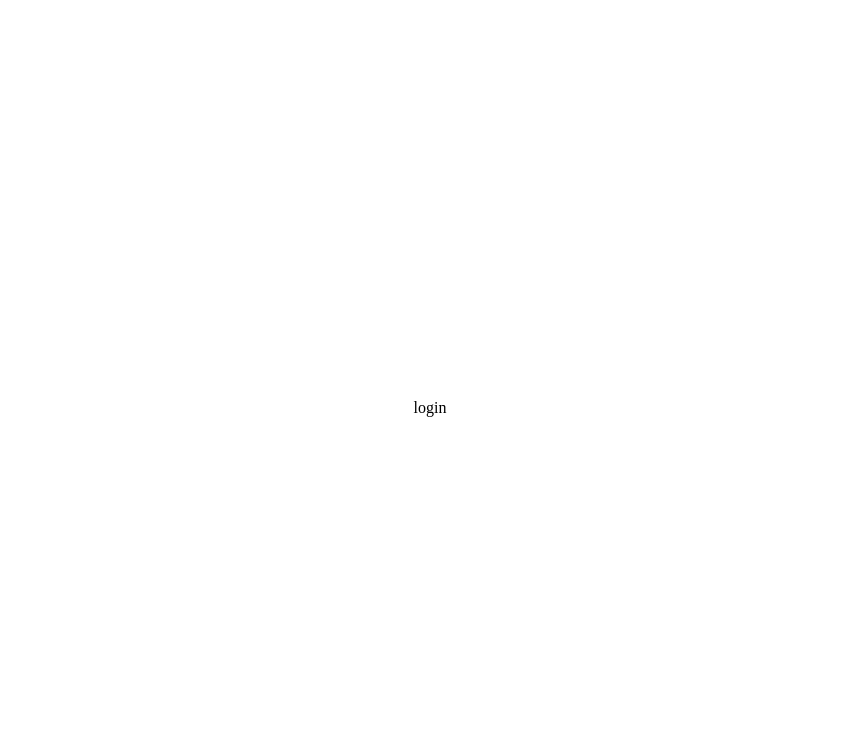
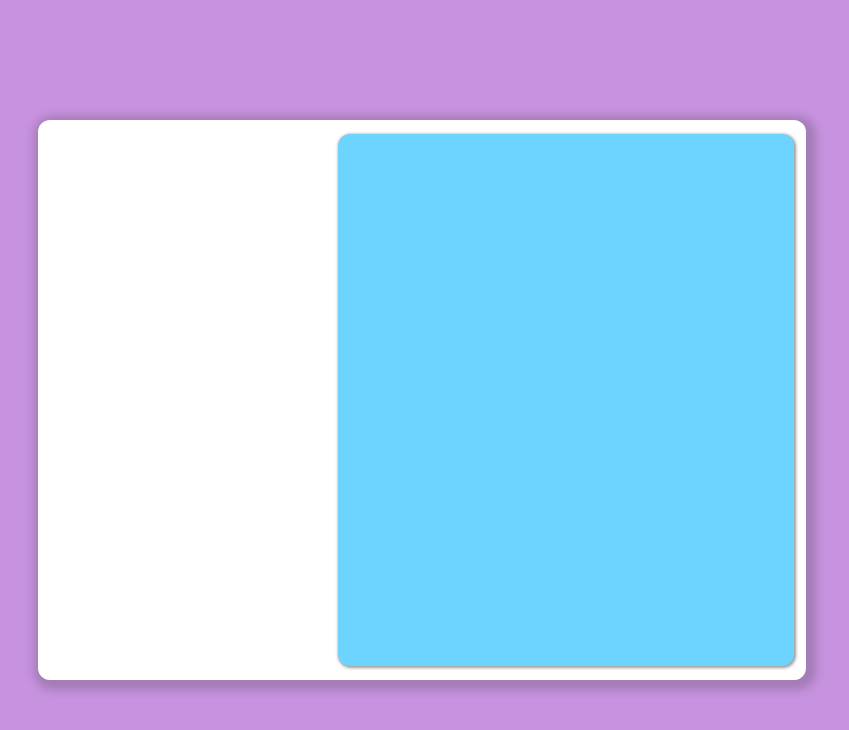
Before and after one commit to kevin-salamon/SpringBoot-React, a React (Create React App) app in the folder workouts/frontend/: page / in a window 1280 px wide. Shown: the top 730 px of the page, without its empty margins (218-1067 px from the left). Built offline with nearby package versions, Linux system fonts and the light colour scheme.

Commit message:
initial setup for auth

```diff
--- a/workouts/frontend/public/index.html
+++ b/workouts/frontend/public/index.html
@@ -10,7 +10,7 @@
     />
     <title>React App</title>
   </head>
-  <body>
+  <body style='margin: 0px'>
     <noscript>You need to enable JavaScript to run this app.</noscript>
     <div id="root"></div>
   </body>
--- a/workouts/frontend/src/Pages/Login/Login.js
+++ b/workouts/frontend/src/Pages/Login/Login.js
@@ -8,17 +8,56 @@ const StyledLogin = styled.div`
     display: flex;
     justify-content: center;
     align-items: center;
+    background-color: #C792DF;
+    position: relative;
+
+    .login-container {
+        height: 70%;
+        width: 60%;
+        background-color: white;
+        border-radius: 12px;
+        box-shadow: 3px 3px 8px 7px #3b3b3b40;
+        display: grid;
+        grid-template-columns: 3fr 5fr;
+
+        .form-container {
+            grid-column: 1 / span 1;
+            position: relative;
+        }
+
+        .design-container {
+            grid-column: 2 / span 1;
+            display: flex;
+            align-items: center;
+            justify-content: center;
+
+            .design-box {
+                width: 95%;
+                height: 95%;
+                border-radius: 12px;
+                background-color: #6CD4FF;
+                box-shadow: 1px 1px 3px 1px #3b3b3b80;
+            }
+        }
+    }
 `;
 
-const Login = ({
-    pageSelected
-}) => {
+const Login = () => {
 
     return (
         <>
             {/* <Header/> */}
             <StyledLogin>
-                <p>{pageSelected}</p>
+                <div className='login-container'>
+                    <div className='form-container'>
+
+                    </div>
+                    <div className='design-container'>
+                        <div className='design-box'>
+
+                        </div>
+                    </div>
+                </div>
             </StyledLogin>
         </>
     )
```
